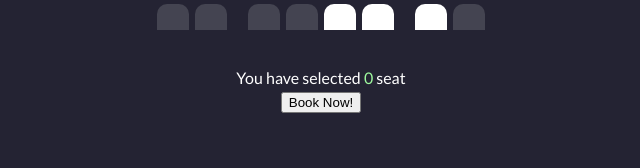
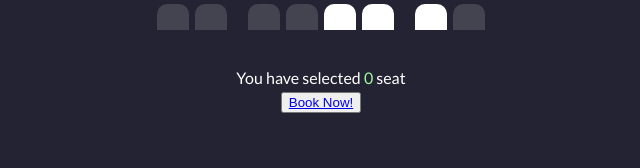
Before and after one commit to Harshv140702/Cinephilia, a Flask app: page /book2/1/1/1 in a window 1280 px wide. Shown: the part 632-800 px from the top of the page, without its empty margins (319-959 px from the left). Run offline with Flask 3, Linux system fonts and the light colour scheme; some libraries are stand-ins or nearby versions.

Commit message:
Add files via upload

```diff
--- a/templates/book2.html
+++ b/templates/book2.html
@@ -100,7 +100,7 @@
     <p class="text">
       You have selected <span id="count">0</span> seat
     </p>
-    <button class="btn" id="booker" href="/home">Book Now!</button>
+    <button class="btn" id="booker"><a href="/home">Book Now!</a></button>
     <script>
     const container = document.querySelector(".container");
 const seats = document.querySelectorAll(".row .seat:not(.sold)");
```
